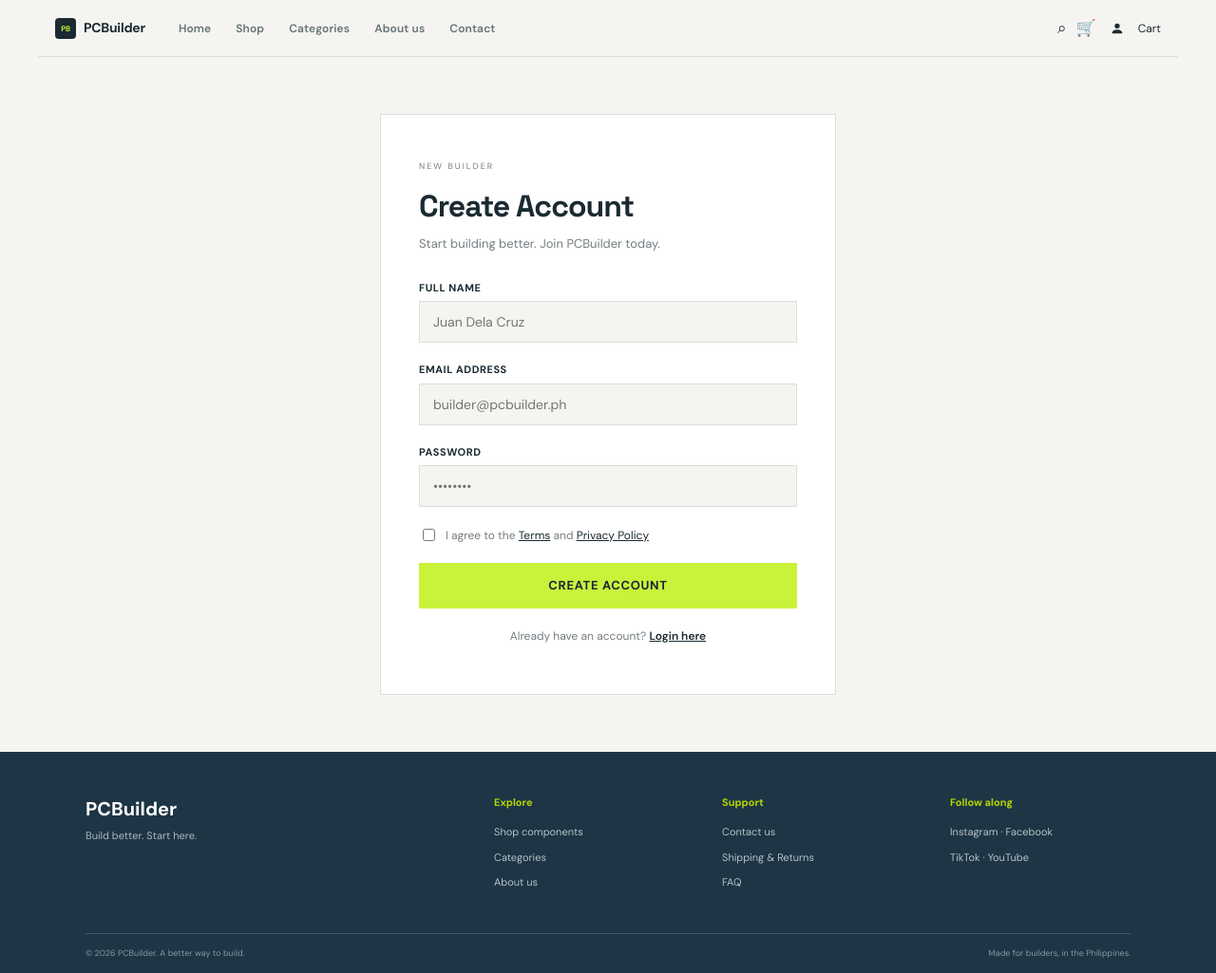
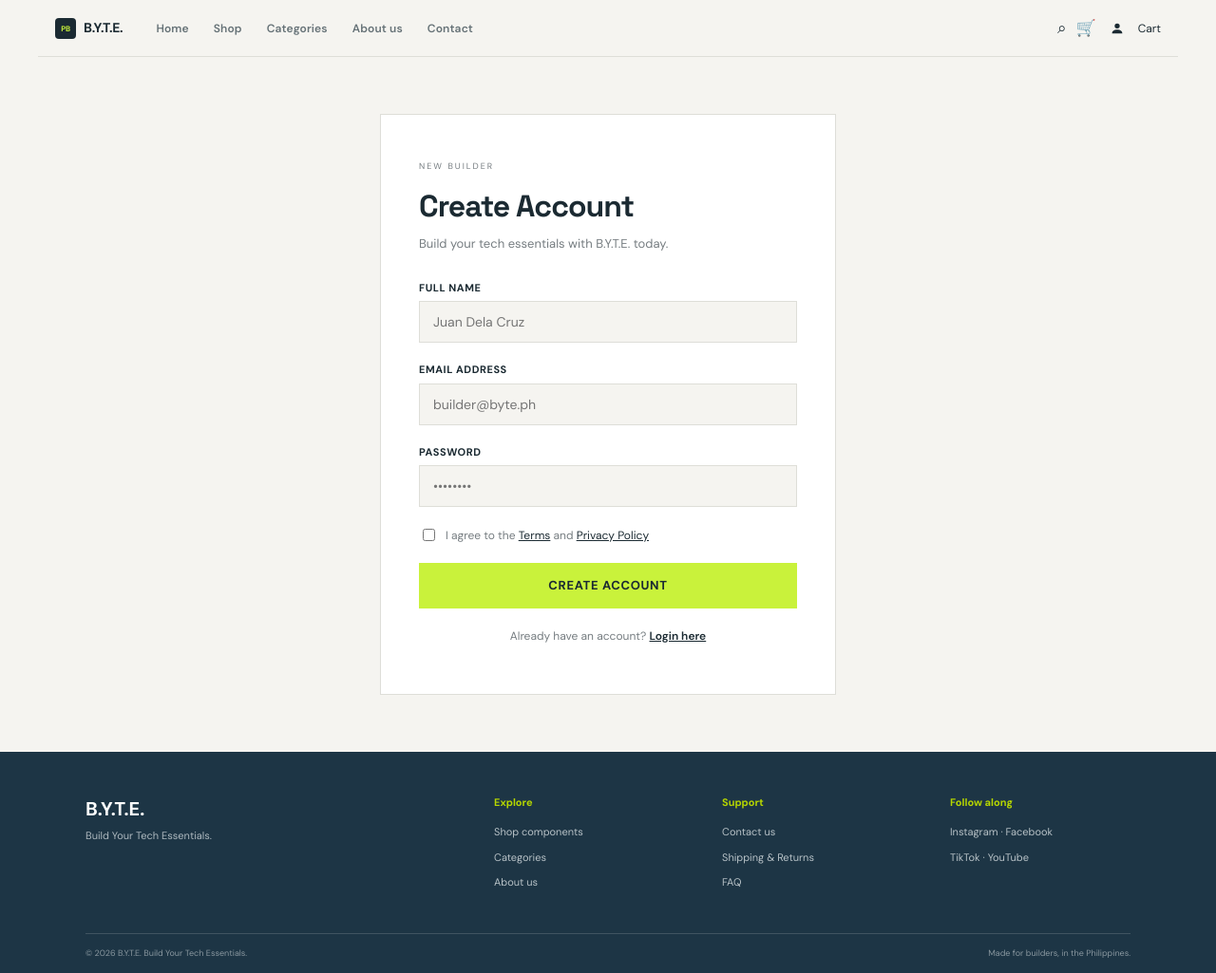
Before and after one commit to Wanji07/pcbuilder-ecommerce, a plain HTML site: page src/pages/registration.html in a window 1280 px wide. Shown: the whole page at 95% size. Drawn offline with Linux system fonts and the light colour scheme.

Commit message:
refactor: update all active pages to use B.Y.T.E brand

```diff
--- a/src/js/loginRegistration.js
+++ b/src/js/loginRegistration.js
@@ -25,6 +25,7 @@ if (registerForm) {
 // =========================
 // LOGIN FUNCTIONALITY login.html
 // =========================
+
 const loginForm = document.getElementById('login-form');
 if (loginForm) {
     loginForm.addEventListener('submit', function(e) {
--- a/src/pages/registration.html
+++ b/src/pages/registration.html
@@ -3,17 +3,17 @@
 <head>
     <meta charset="UTF-8">
     <meta name="viewport" content="width=device-width, initial-scale=1.0">
-    <meta name="description" content="PCBuilder - Computer Parts and Accessories Store">
-    <title>PCBuilder</title>
+    <meta name="description" content="B.Y.T.E. - Build Your Tech Essentials">
+    <title>B.Y.T.E. | Build Your Tech Essentials</title>
     <link rel="stylesheet" href="../css/base.css">
     <link rel="stylesheet" href="../css/auth.css">
 </head>
 <body>
 
     <header class="site-header">
-        <a href="home.html" class="logo" aria-label="PCBuilder home">
+        <a href="home.html" class="logo" aria-label="B.Y.T.E. home">
             <span class="logo-mark">PB</span>
-            <span>PCBuilder</span>
+            <span>B.Y.T.E.</span>
         </a>
         <nav class="main-nav" aria-label="Main navigation">
             <a href="home.html">Home</a>
@@ -42,7 +42,7 @@
         <div class="auth-header-text">
             <small>NEW BUILDER</small>
             <h1>Create Account</h1>
-            <p>Start building better. Join PCBuilder today.</p>
+            <p>Build your tech essentials with B.Y.T.E. today.</p>
         </div>
         <form id="register-form">
             <div class="form-group">
@@ -51,7 +51,7 @@
             </div>
             <div class="form-group">
                 <label for="reg-email">Email Address</label>
-                <input type="email" id="reg-email" placeholder="builder@pcbuilder.ph" required>
+                <input type="email" id="reg-email" placeholder="builder@byte.ph" required>
             </div>
             <div class="form-group">
                 <label for="reg-password">Password</label>
@@ -75,8 +75,8 @@
 <footer class="footer">
     <div class="footer-container">
         <div class="footer-brand">
-            <h2>PCBuilder</h2>
-            <p>Build better. Start here.</p>
+            <h2>B.Y.T.E.</h2>
+            <p>Build Your Tech Essentials.</p>
         </div>
         <div class="footer-column">
             <h4>Explore</h4>
@@ -100,7 +100,7 @@
         </div>
     </div>
     <div class="footer-bottom">
-        <p>© 2026 PCBuilder. A better way to build.</p>
+        <p>© 2026 B.Y.T.E. Build Your Tech Essentials.</p>
         <p>Made for builders, in the Philippines.</p>
     </div>
 </footer>
```
Also changed, not shown: src/pages/aboutUs.html (+2 -2 lines), src/pages/cart.html (+7 -7 lines), src/pages/categories.html (+1 -1 lines), src/pages/companyInfo.html (+3 -3 lines), src/pages/contact.html (+2 -2 lines), src/pages/home.html (+3 -3 lines), src/pages/login.html (+8 -8 lines), src/pages/shippingPayment.html (+7 -7 lines), src/pages/shop.html (+1 -1 lines).
